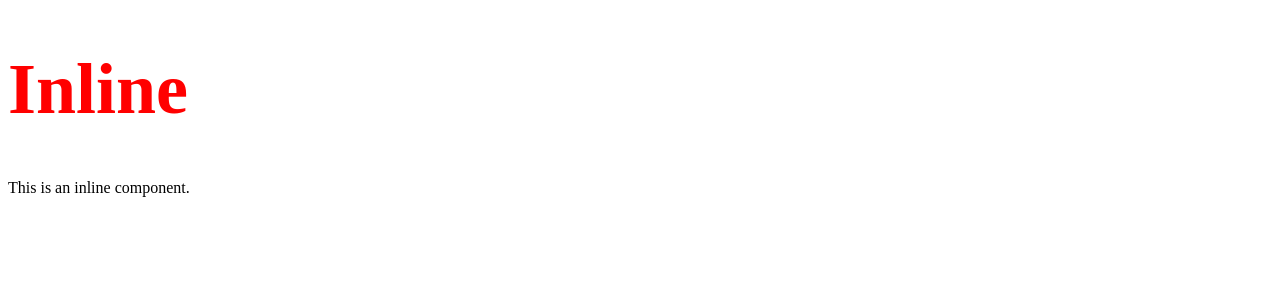
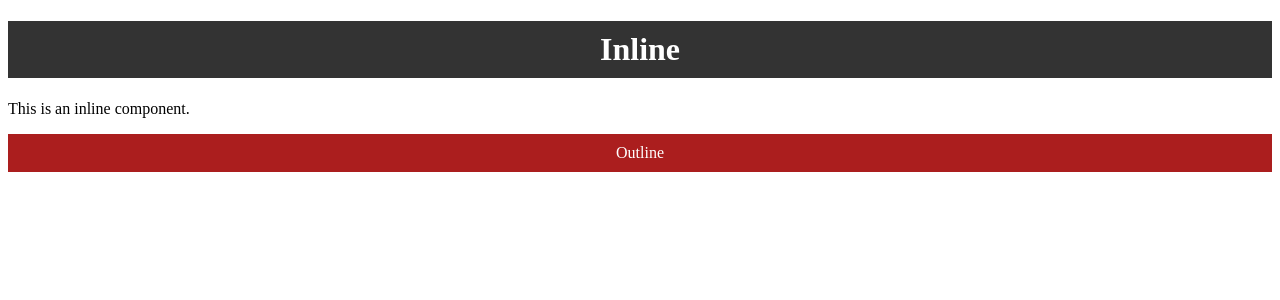
Before and after one commit to Eman-Abukhater/toDoAppUsingReact, a React (Vite) app in the folder todo-app/: page / in a window 1280 px wide. Shown: the top 300 px of the page. Built offline with nearby package versions, Linux system fonts and the light colour scheme.

Commit message:
add css file

```diff
--- a/todo-app/src/App.jsx
+++ b/todo-app/src/App.jsx
@@ -1,12 +1,14 @@
 import React from "react";
 import Todo from "./components/Todo";
 import Inline from "./components/Inline";
+import Outline from "./components/Outline";
 
 function App() {
   return (
     <div className="App">
       {/* <Todo /> */}
       <Inline />
+      <Outline />
     </div>
   );
 }
--- a/todo-app/src/components/Inline.jsx
+++ b/todo-app/src/components/Inline.jsx
@@ -1,12 +1,8 @@
-import React from 'react'
-const heading = {
-  fontSize: '72px',
-  color: 'red'
-}
+import '../css/style.css'
 function Inline() {
   return (
     <div>
-      <h1 style={heading}>Inline</h1>
+      <h1 className='header' >Inline</h1>
       <p>This is an inline component.</p>
 
     </div>
--- /dev/null
+++ b/todo-app/src/components/Inline.module.css
@@ -0,0 +1,6 @@
+.header{
+    background-color: #333;
+    color: white;
+    padding: 10px;
+    text-align: center;
+}
--- /dev/null
+++ b/todo-app/src/components/Outline.jsx
@@ -0,0 +1,11 @@
+import styles from './Outline.module.css'
+
+import React from 'react'
+
+function Outline() {
+  return (
+    <div className={styles.header}>Outline</div>
+  )
+}
+
+export default Outline
--- /dev/null
+++ b/todo-app/src/components/Outline.module.css
@@ -0,0 +1,6 @@
+.header{
+    background-color: #ab1e1e;
+    color: white;
+    padding: 10px;
+    text-align: center;
+}
--- /dev/null
+++ b/todo-app/src/css/style.css
@@ -0,0 +1,6 @@
+.header{
+    background-color: #333;
+    color: white;
+    padding: 10px;
+    text-align: center;
+}
```
